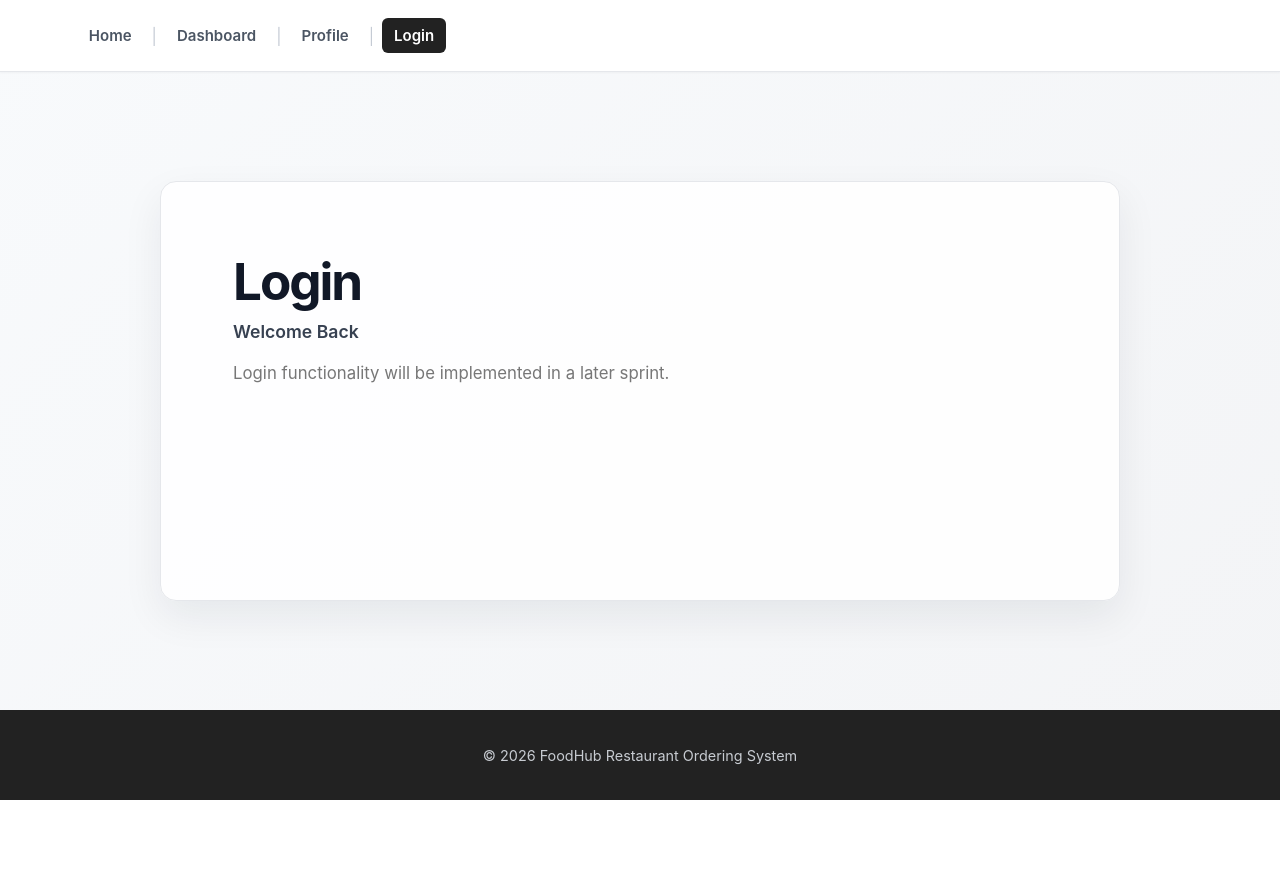
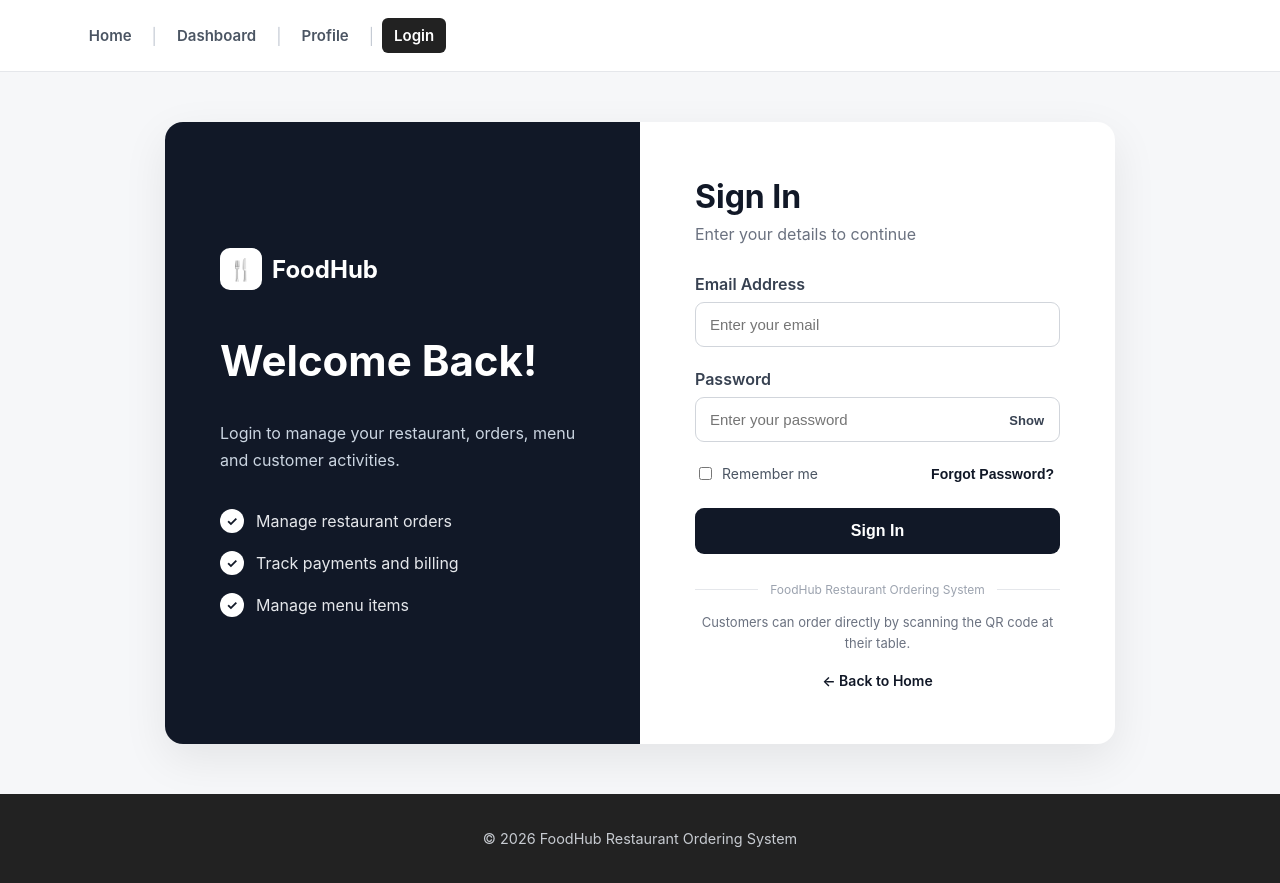
Before and after one commit to Sumit07890/Project_brief_04, a React (Vite) app in the folder client/: page /login in a window 1280 px wide. Before the commit the page ends 800 px from the top, so only its background shows below. Built offline with nearby package versions, Linux system fonts and the light colour scheme.

Commit message:
sprint 7

```diff
--- a/client/src/assets/styles/global.css
+++ b/client/src/assets/styles/global.css
@@ -1,115 +1,284 @@
-@import "./variables.css";
+/* ================================
+   LOGIN PAGE
+================================ */
 
-* {
-    margin: 0;
-    padding: 0;
-    box-sizing: border-box;
+.login-page {
+  min-height: calc(100vh - 120px);
+  display: flex;
+  align-items: center;
+  justify-content: center;
+  padding: 50px 20px;
+  background: #f6f7f9;
 }
 
-body {
-    font-family: Arial, sans-serif;
-
-    background-color: var(--secondary-color);
-
-    color: var(--text-color);
+.login-card {
+  width: 100%;
+  max-width: 950px;
+  display: grid;
+  grid-template-columns: 1fr 1fr;
+  background: #ffffff;
+  border-radius: 18px;
+  overflow: hidden;
+  box-shadow: 0 15px 45px rgba(0, 0, 0, 0.08);
 }
 
-@import "./variables.css";
+/* Left side */
 
-* {
-    margin: 0;
-    padding: 0;
-    box-sizing: border-box;
+.login-info {
+  padding: 55px;
+  background: #111827;
+  color: white;
+  display: flex;
+  flex-direction: column;
+  justify-content: center;
 }
 
-body {
-    font-family: Arial, sans-serif;
-    background-color: var(--secondary-color);
-    color: var(--text-color);
-}
-button {
-    cursor: pointer;
+.brand {
+  display: flex;
+  align-items: center;
+  gap: 10px;
+  margin-bottom: 45px;
 }
 
-.navbar {
-    display: flex;
-
-    justify-content: space-between;
-    align-items: center;
-
-    padding: 20px 8%;
-
-    background-color: var(--white);
-
-    border-bottom: 1px solid #ddd;
+.brand-icon {
+  width: 42px;
+  height: 42px;
+  display: flex;
+  align-items: center;
+  justify-content: center;
+  background: white;
+  color: #111827;
+  border-radius: 10px;
+  font-size: 21px;
 }
 
-.nav-links {
-    display: flex;
-
-    gap: 20px;
+.brand h2 {
+  margin: 0;
+  font-size: 24px;
 }
 
-.page {
-    min-height: 70vh;
-
-    padding: 60px 8%;
+.login-info h1 {
+  font-size: 42px;
+  margin: 0 0 18px;
 }
 
-.page h1 {
-    margin-bottom: 15px;
+.login-info > p {
+  color: #cbd5e1;
+  line-height: 1.7;
+  margin-bottom: 35px;
 }
 
-.page h2 {
-    margin-bottom: 10px;
+.login-features {
+  display: flex;
+  flex-direction: column;
+  gap: 18px;
+  color: #e5e7eb;
 }
 
-.page p {
-    color: var(--light-text);
+.login-features div {
+  display: flex;
+  align-items: center;
+  gap: 12px;
 }
 
-.footer {
-    padding: 25px;
-
-    text-align: center;
-
-    background-color: var(--primary-color);
-
-    color: var(--white);
+.login-features span {
+  width: 24px;
+  height: 24px;
+  display: flex;
+  align-items: center;
+  justify-content: center;
+  background: #ffffff;
+  color: #111827;
+  border-radius: 50%;
+  font-size: 13px;
+  font-weight: bold;
 }
 
-.sidebar {
-    width: 250px;
+/* Right side */
 
-    min-height: 100vh;
-
-    padding: 25px;
-
-    background-color: var(--white);
+.login-form-section {
+  padding: 55px;
 }
 
-.sidebar ul {
-    list-style: none;
-
-    margin-top: 20px;
+.form-heading {
+  margin-bottom: 30px;
 }
 
-.sidebar li {
-    padding: 10px 0;
+.form-heading h2 {
+  margin: 0 0 8px;
+  font-size: 32px;
+  color: #111827;
 }
 
-.card {
-    padding: 20px;
-
-    background-color: var(--white);
-
-    border-radius: var(--border-radius);
-
-    margin: 20px 0;
+.form-heading p {
+  margin: 0;
+  color: #6b7280;
 }
 
-.loader {
-    padding: 20px;
+.form-group {
+  margin-bottom: 22px;
+}
 
-    text-align: center;
+.form-group label {
+  display: block;
+  margin-bottom: 8px;
+  font-weight: 600;
+  color: #374151;
 }
+
+.form-group input {
+  width: 100%;
+  box-sizing: border-box;
+  padding: 13px 14px;
+  border: 1px solid #d1d5db;
+  border-radius: 9px;
+  font-size: 15px;
+  outline: none;
+  transition: border 0.2s;
+}
+
+.form-group input:focus {
+  border-color: #111827;
+}
+
+.password-wrapper {
+  position: relative;
+}
+
+.password-wrapper input {
+  padding-right: 65px;
+}
+
+.show-password {
+  position: absolute;
+  right: 10px;
+  top: 50%;
+  transform: translateY(-50%);
+  border: none;
+  background: transparent;
+  cursor: pointer;
+  color: #374151;
+  font-size: 13px;
+  font-weight: 600;
+}
+
+.login-options {
+  display: flex;
+  justify-content: space-between;
+  align-items: center;
+  margin: 5px 0 25px;
+  font-size: 14px;
+}
+
+.remember {
+  display: flex;
+  align-items: center;
+  gap: 7px;
+  color: #4b5563;
+}
+
+.remember input {
+  cursor: pointer;
+}
+
+.forgot-password {
+  border: none;
+  background: none;
+  color: #111827;
+  cursor: pointer;
+  font-size: 14px;
+  font-weight: 600;
+}
+
+.login-button {
+  width: 100%;
+  padding: 14px;
+  border: none;
+  border-radius: 9px;
+  background: #111827;
+  color: white;
+  font-size: 16px;
+  font-weight: 600;
+  cursor: pointer;
+  transition: 0.2s;
+}
+
+.login-button:hover {
+  background: #000000;
+}
+
+.login-divider {
+  display: flex;
+  align-items: center;
+  gap: 12px;
+  margin: 28px 0 15px;
+  color: #9ca3af;
+  font-size: 12px;
+}
+
+.login-divider::before,
+.login-divider::after {
+  content: "";
+  height: 1px;
+  background: #e5e7eb;
+  flex: 1;
+}
+
+.login-divider span {
+  white-space: nowrap;
+}
+
+.qr-note {
+  text-align: center;
+  color: #6b7280;
+  font-size: 13px;
+  line-height: 1.6;
+}
+
+.back-home {
+  display: block;
+  text-align: center;
+  margin-top: 18px;
+  color: #111827;
+  text-decoration: none;
+  font-weight: 600;
+  font-size: 14px;
+}
+
+/* Responsive */
+
+@media (max-width: 768px) {
+  .login-card {
+    grid-template-columns: 1fr;
+  }
+
+  .login-info {
+    padding: 35px;
+  }
+
+  .login-info h1 {
+    font-size: 32px;
+  }
+
+  .login-features {
+    display: none;
+  }
+
+  .login-form-section {
+    padding: 35px;
+  }
+}
+/* Center Login page across the full browser width */
+
+.login-page {
+  width: 100vw;
+  min-height: calc(100vh - 120px);
+  box-sizing: border-box;
+  margin-left: calc(50% - 50vw);
+
+  display: flex;
+  align-items: center;
+  justify-content: center;
+
+  padding: 50px 20px;
+}
--- a/client/src/components/layout/Navbar.jsx
+++ b/client/src/components/layout/Navbar.jsx
@@ -3,8 +3,10 @@ import { NavLink } from "react-router";
 function Navbar() {
   return (
     <nav>
-      <NavLink to="/">Home</NavLink>
-      {" | "}
+
+
+      <NavLink to="/home">Home</NavLink>
+       {" | "}
       <NavLink to="/dashboard">Dashboard</NavLink>
       {" | "}
       <NavLink to="/profile">Profile</NavLink>
--- a/client/src/main.jsx
+++ b/client/src/main.jsx
@@ -3,7 +3,7 @@ import { createRoot } from "react-dom/client";
 import { BrowserRouter } from "react-router";
 import App from "./App.jsx";
 import "./index.css";
-
+import "./assets/styles/global.css";
 createRoot(document.getElementById("root")).render(
   <StrictMode>
     <BrowserRouter>
--- a/client/src/pages/Login/login.jsx
+++ b/client/src/pages/Login/login.jsx
@@ -1,18 +1,127 @@
+
+import { useState } from "react";
+import { Link } from "react-router";
+
+
 function Login() {
-    return (
-        <section className="page">
+  const [showPassword, setShowPassword] = useState(false);
 
-            <h1>Login</h1>
+  const handleSubmit = (e) => {
+    e.preventDefault();
+    alert("Login functionality will be connected to the backend in a later sprint.");
+  };
 
-            <h2>Welcome Back</h2>
+  return (
+    <div className="login-page">
+      <div className="login-card">
 
-            <p>
-                Login functionality will be implemented
-                in a later sprint.
-            </p>
+        {/* Left Section */}
+        <div className="login-info">
+          <div className="brand">
+            <div className="brand-icon">🍴</div>
+            <h2>FoodHub</h2>
+          </div>
 
-        </section>
-    );
+          <h1>Welcome Back!</h1>
+
+          <p>
+            Login to manage your restaurant, orders, menu and
+            customer activities.
+          </p>
+
+          <div className="login-features">
+            <div>
+              <span>✓</span>
+              Manage restaurant orders
+            </div>
+
+            <div>
+              <span>✓</span>
+              Track payments and billing
+            </div>
+
+            <div>
+              <span>✓</span>
+              Manage menu items
+            </div>
+          </div>
+        </div>
+
+        {/* Right Section */}
+        <div className="login-form-section">
+
+          <div className="form-heading">
+            <h2>Sign In</h2>
+            <p>Enter your details to continue</p>
+          </div>
+
+          <form onSubmit={handleSubmit}>
+
+            <div className="form-group">
+              <label htmlFor="email">Email Address</label>
+
+              <input
+                id="email"
+                type="email"
+                placeholder="Enter your email"
+                required
+              />
+            </div>
+
+            <div className="form-group">
+              <label htmlFor="password">Password</label>
+
+              <div className="password-wrapper">
+                <input
+                  id="password"
+                  type={showPassword ? "text" : "password"}
+                  placeholder="Enter your password"
+                  required
+                />
+
+                <button
+                  type="button"
+                  className="show-password"
+                  onClick={() => setShowPassword(!showPassword)}
+                >
+                  {showPassword ? "Hide" : "Show"}
+                </button>
+              </div>
+            </div>
+
+            <div className="login-options">
+              <label className="remember">
+                <input type="checkbox" />
+                Remember me
+              </label>
+
+              <button type="button" className="forgot-password">
+                Forgot Password?
+              </button>
+            </div>
+
+            <button type="submit" className="login-button">
+              Sign In
+            </button>
+
+          </form>
+
+          <div className="login-divider">
+            <span>FoodHub Restaurant Ordering System</span>
+          </div>
+
+          <p className="qr-note">
+            Customers can order directly by scanning the QR code at their table.
+          </p>
+
+          <Link to="/" className="back-home">
+            ← Back to Home
+          </Link>
+
+        </div>
+      </div>
+    </div>
+  );
 }
 
 export default Login;
--- a/client/src/routes/AppRoutes.jsx
+++ b/client/src/routes/AppRoutes.jsx
@@ -1,7 +1,7 @@
-import { Routes, Route } from "react-router";
+import { Routes, Route, Navigate } from "react-router";
 
 import Home from "../pages/Home/Home";
-import Login from "../pages/Login/Login";
+import Login from "../pages/Login/login";
 import Dashboard from "../pages/Dashboard/Dashboard";
 import Profile from "../pages/Profile/Profile";
 import NotFound from "../pages/NotFound/notfound";
@@ -12,11 +12,18 @@ function AppRoutes() {
   return (
     <MainLayout>
       <Routes>
-        <Route path="/" element={<Home />} />
+
+        {/* Open Login automatically when website starts */}
+        <Route path="/" element={<Navigate to="/login" replace />} />
+
         <Route path="/login" element={<Login />} />
+        <Route path="/home" element={<Home />} />
         <Route path="/dashboard" element={<Dashboard />} />
         <Route path="/profile" element={<Profile />} />
+
+        {/* 404 */}
         <Route path="*" element={<NotFound />} />
+
       </Routes>
     </MainLayout>
   );
```
